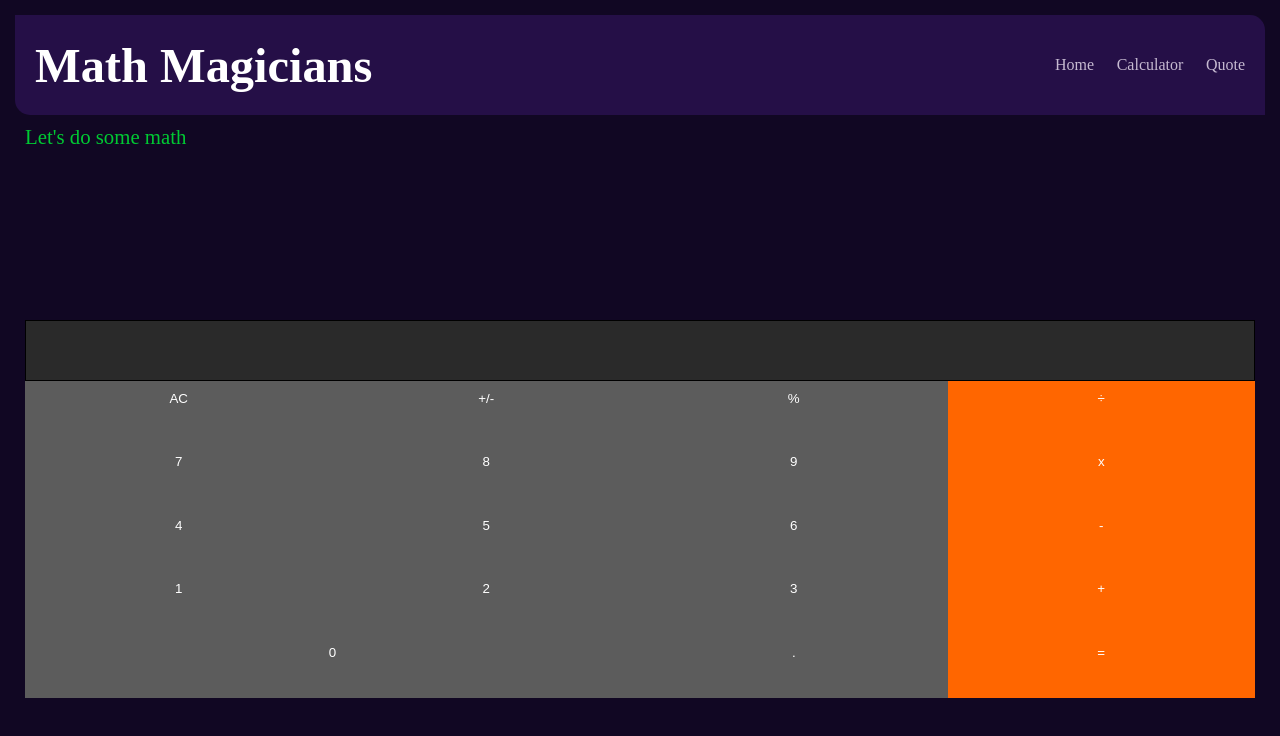
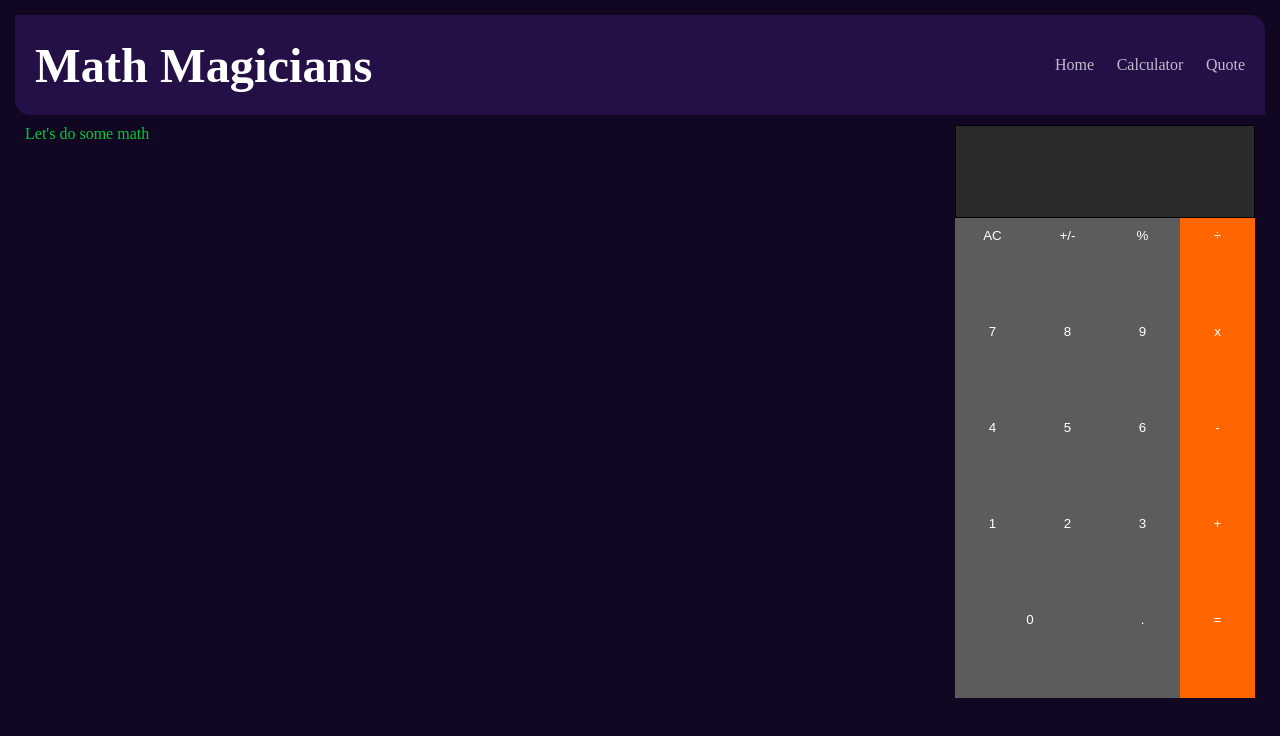
Before and after one commit to Marcraphael12/Marc-the-magician-v2, a React (Create React App) app: page /calculator in a window 1280 px wide. Shown: the top 736 px of the page. Built offline with nearby package versions, Linux system fonts and the light colour scheme.

Commit message:
Change the heading size

```diff
--- a/src/components/calculator.css
+++ b/src/components/calculator.css
@@ -8,7 +8,7 @@
 }
 
 .head {
-  width: 40%;
+  width: 50%;
   height: auto;
 }
 
@@ -16,12 +16,12 @@
   width: 100%;
   height: auto;
   color: #00ca33;
-  font-size: calc(1vw + 8px);
+  font-size: medium;
   font-weight: 100;
 }
 
 .calc { /* Calculator container */
-  width: 100%;
+  width: 300px;
   display: flex;
   flex-wrap: wrap;
 }
```
